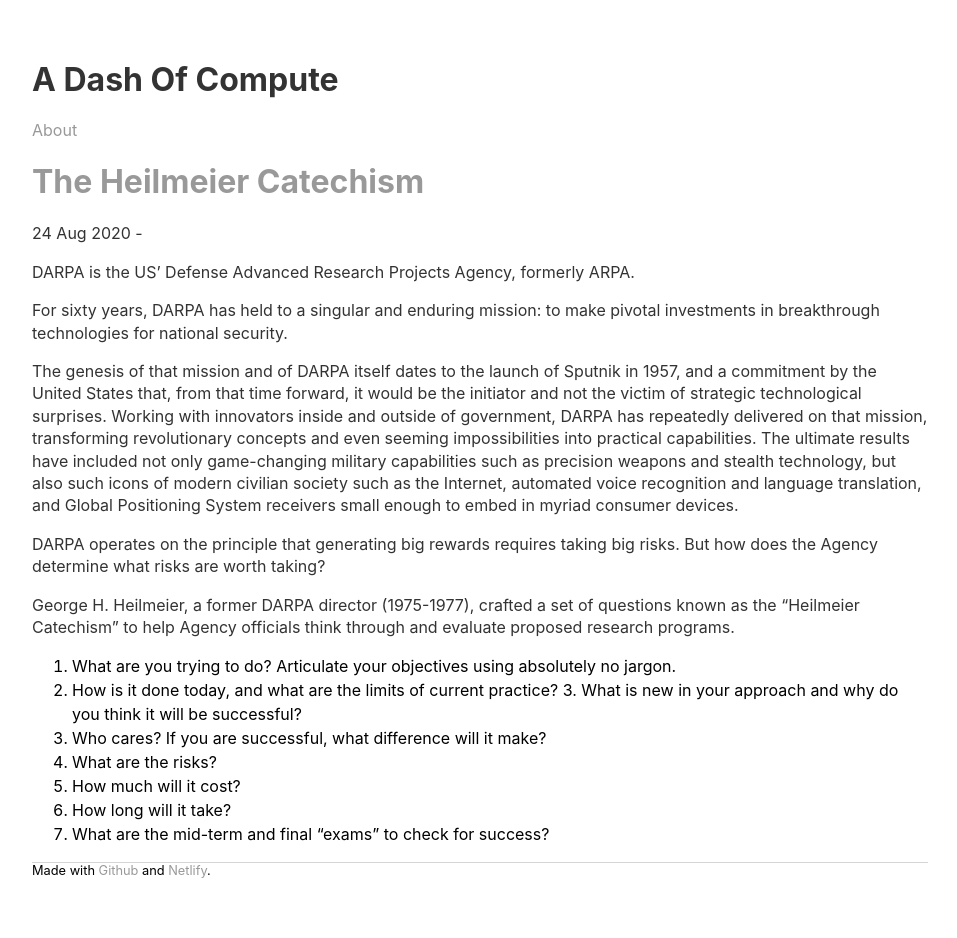
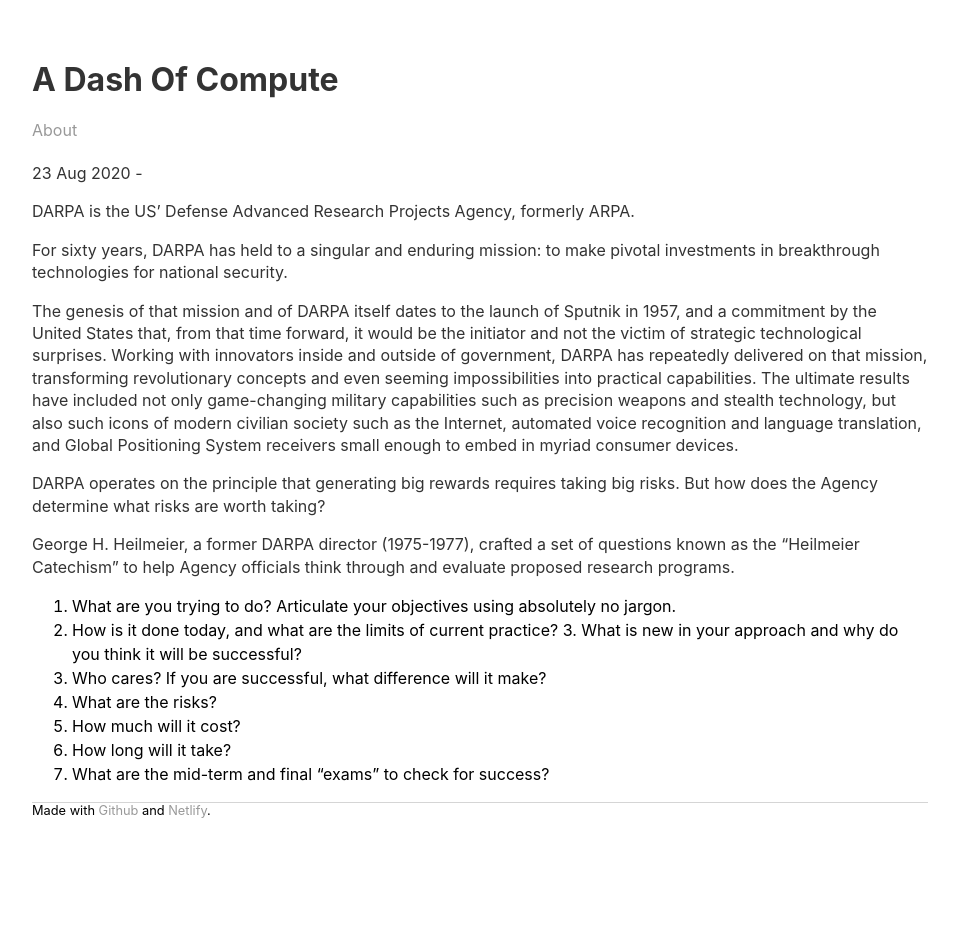
Before and after one commit to sautee/sautee.github.io, a Jekyll site: the page built from _posts/2020-08-24-the-heilmeier-catechism.md, in a window 1280 px wide. Shown: the whole page, without its empty margins (160-1117 px from the left). Built offline with Jekyll 4.4.1, drawn with Linux system fonts in a browser that asks for light colours; our own code applies the rules of GitHub Pages for plain Markdown files; after the commit the page ends 900 px from its top, so only the background shows below that; some of the changed lines change nothing that is shown.

Commit message:
Update 2020-08-24-the-heilmeier-catechism.md

```diff
--- a/_posts/2020-08-24-the-heilmeier-catechism.md
+++ b/_posts/2020-08-24-the-heilmeier-catechism.md
@@ -1,3 +1,10 @@
+---
+layout: post
+title: "Heilmeier Catechism"
+excerpt: "George H. Heilmeier, a former DARPA director (1975-1977), crafted a set of questions known as the "Heilmeier Catechism" to help Agency officials think through and evaluate proposed research programs."
+date: 2020-08-24
+---
+
 DARPA is the US' Defense Advanced Research Projects Agency, formerly ARPA.
 
 For sixty years, DARPA has held to a singular and enduring mission: to make pivotal investments in breakthrough technologies for national security.
```
